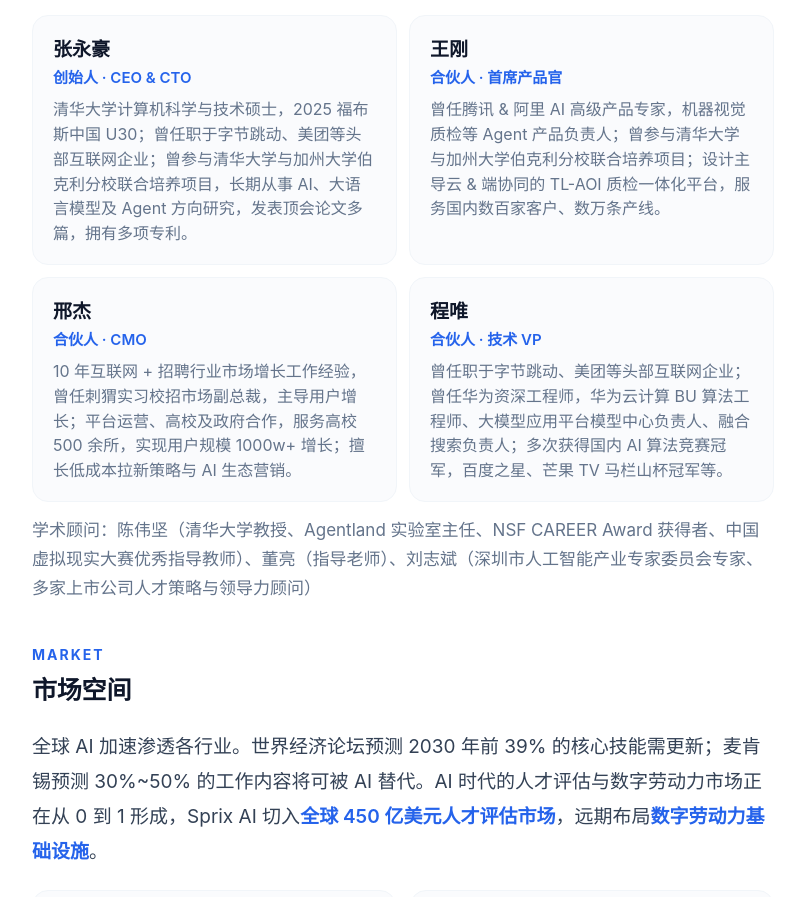
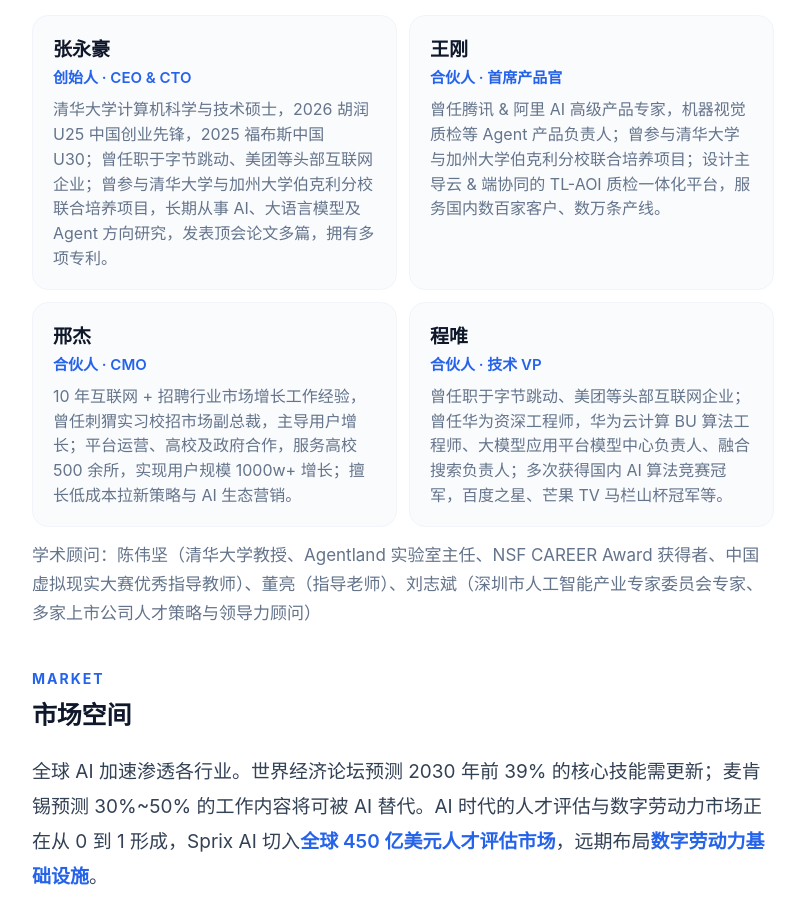
Before and after one commit to Caesion829/INNOSPARK-Taeser, a plain HTML site: page sprix.html in a window 1280 px wide. Shown: the part 3016-3913 px from the top of the page, without its empty margins (237-1033 px from the left). Drawn offline with Linux system fonts and the light colour scheme.

Commit message:
feat: add 2026 Hurun U25 China Entrepreneurship Pioneer for Zhang Yonghao

```diff
--- a/sprix.html
+++ b/sprix.html
@@ -332,7 +332,7 @@
             <div class="tc">
               <div class="nm">张永豪</div>
               <div class="rl">创始人 · CEO & CTO</div>
-              <p>清华大学计算机科学与技术硕士，2025 福布斯中国 U30；曾任职于字节跳动、美团等头部互联网企业；曾参与清华大学与加州大学伯克利分校联合培养项目，长期从事 AI、大语言模型及 Agent 方向研究，发表顶会论文多篇，拥有多项专利。</p>
+              <p>清华大学计算机科学与技术硕士，2026 胡润 U25 中国创业先锋，2025 福布斯中国 U30；曾任职于字节跳动、美团等头部互联网企业；曾参与清华大学与加州大学伯克利分校联合培养项目，长期从事 AI、大语言模型及 Agent 方向研究，发表顶会论文多篇，拥有多项专利。</p>
             </div>
             <div class="tc">
               <div class="nm">王刚</div>
```
